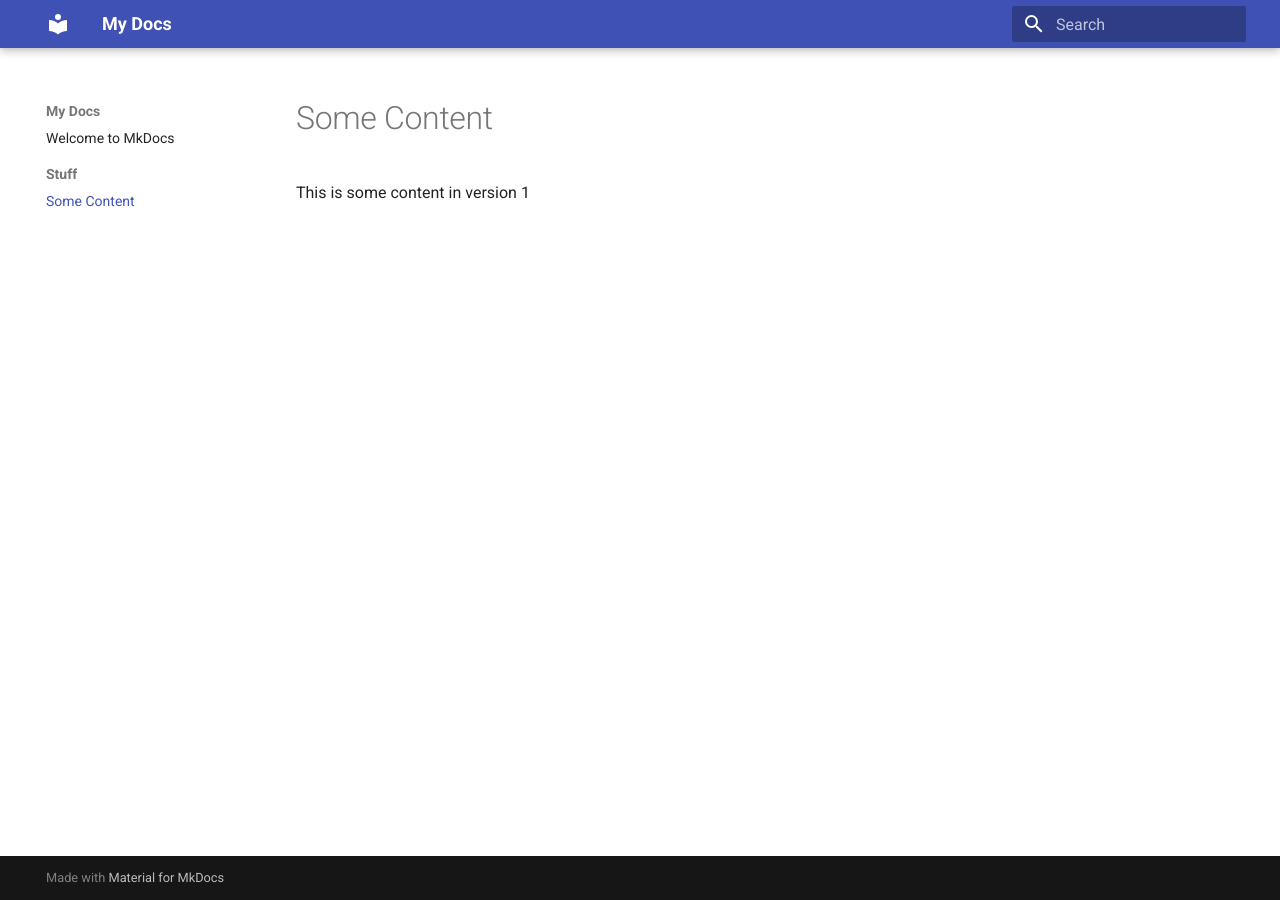
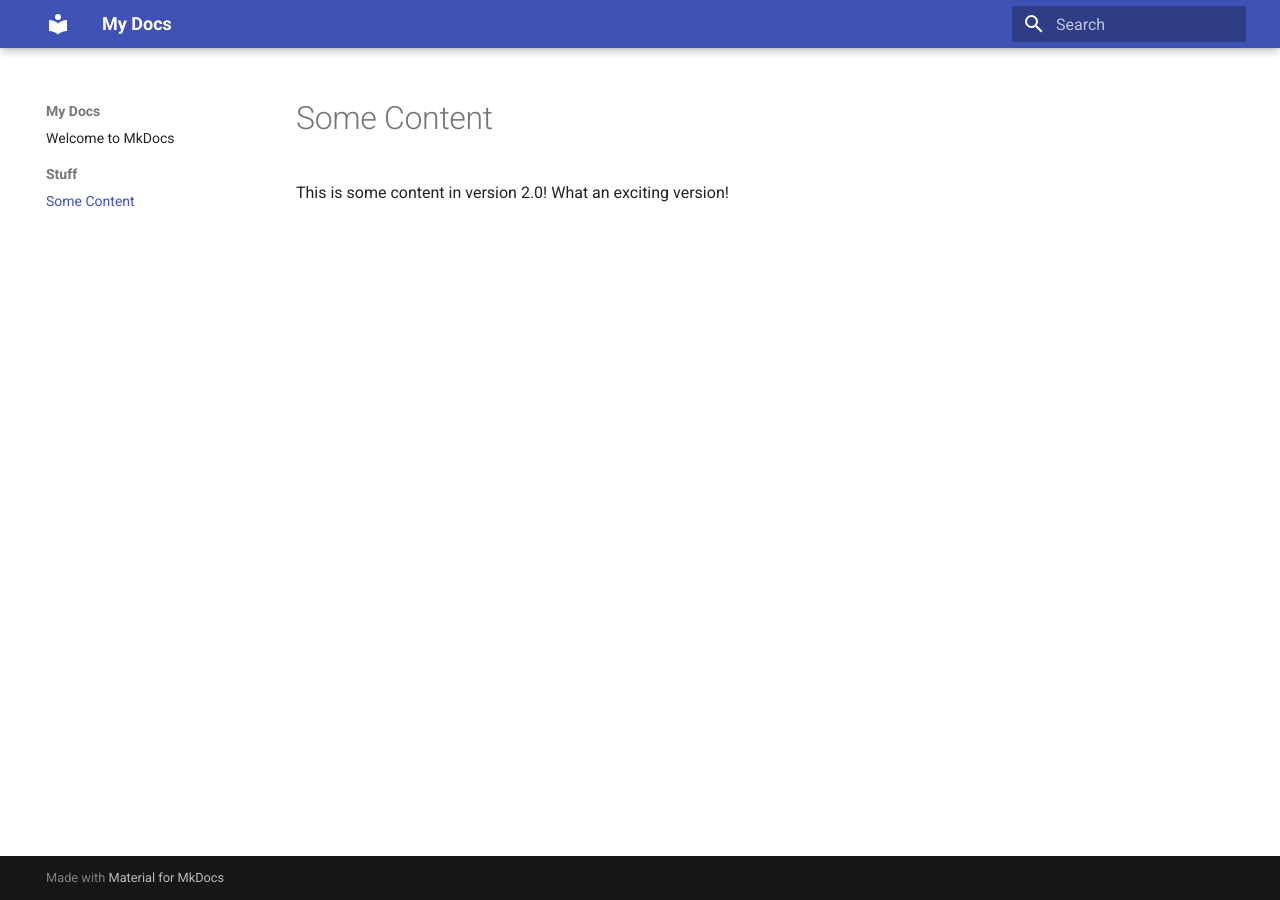
Before and after one commit to JeffersGlass/miketest, an MkDocs documentation site: the page built from docs/stuff/contentpage.md, in a window 1280 px wide. Built offline with MkDocs 1.6.1 and Material for MkDocs 9.7.7, drawn with Linux system fonts in a browser that asks for light colours.

Commit message:
2.0 final content

```diff
--- a/docs/stuff/contentpage.md
+++ b/docs/stuff/contentpage.md
@@ -1,3 +1,3 @@
 # Some Content
 
-This is some content in version 1
+This is some content in version 2.0! What an exciting version!
```
